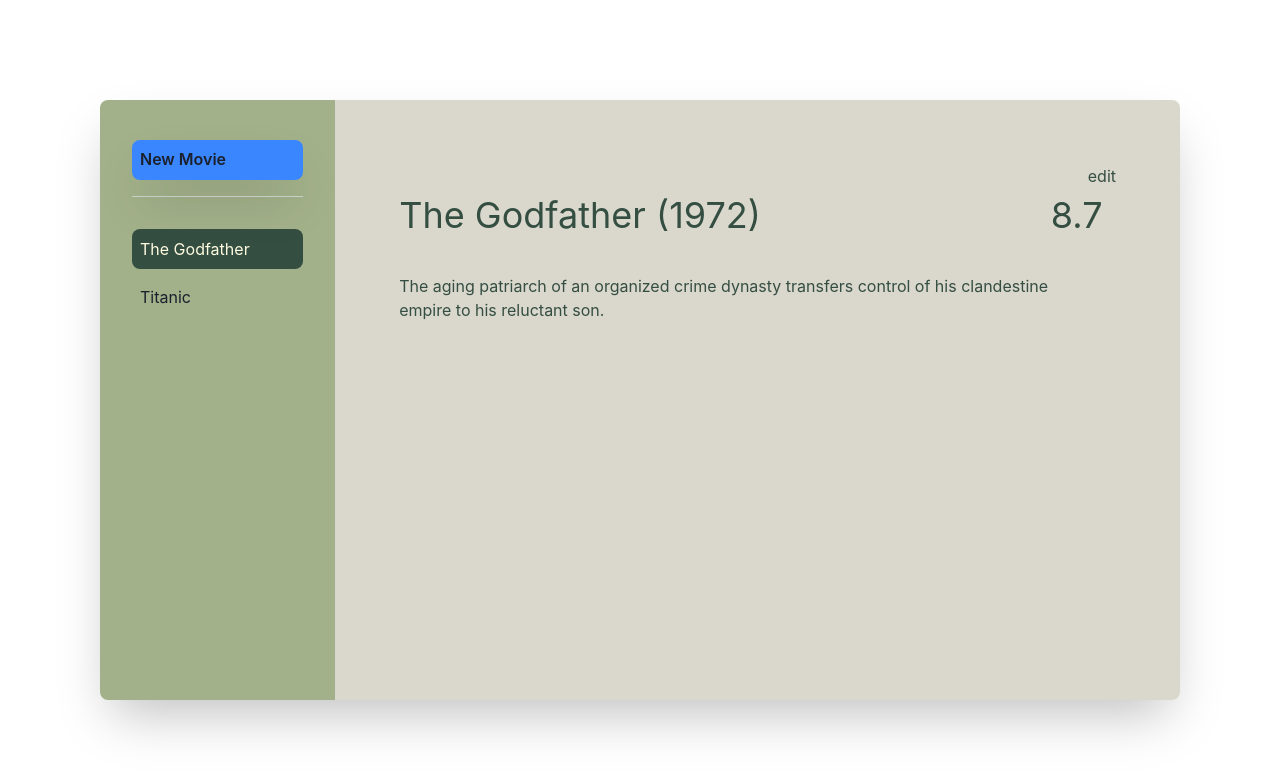
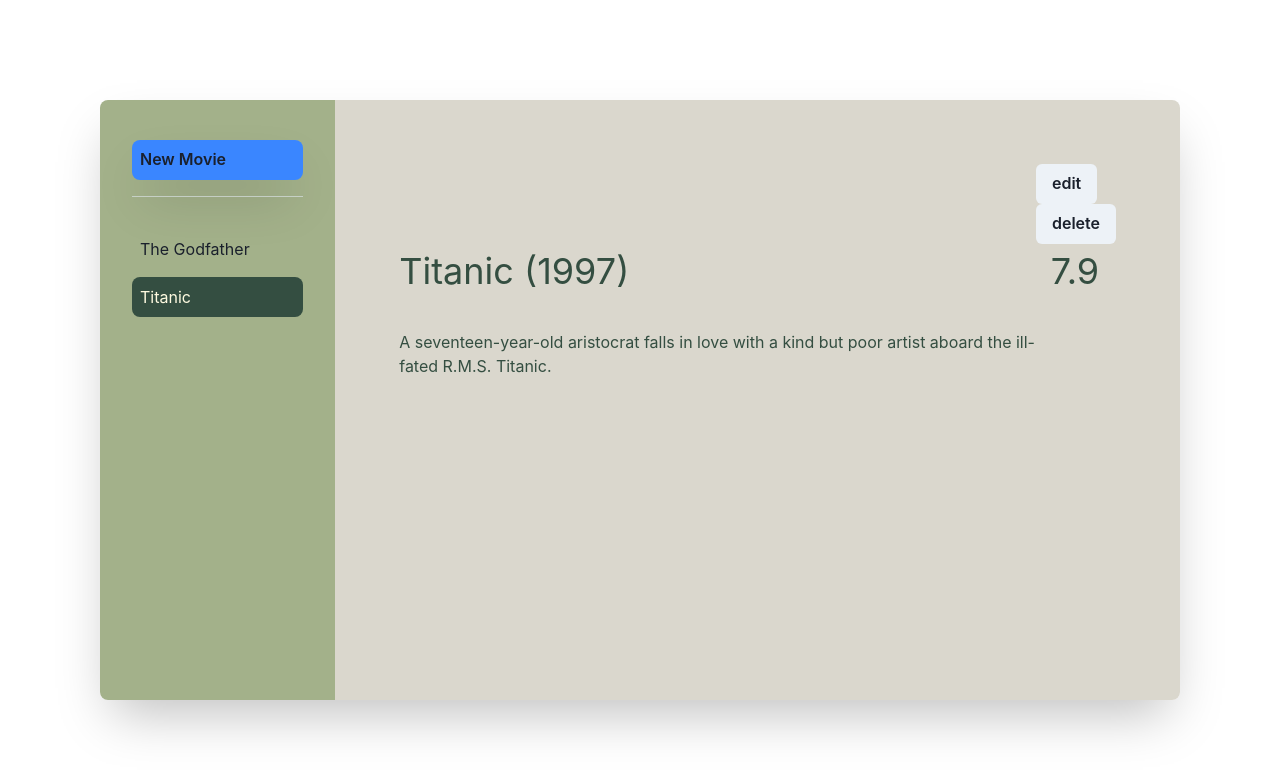
Before and after one commit to rrajath/dev-adventures-001, a React (Create React App) app: page /movies/1/edit in a window 1280 px wide. Both pictures are taken after a click on the button "Submit". Shown: the top 774 px of the page. Built offline with nearby package versions, Linux system fonts and the light colour scheme.

Commit message:
add delete use case

```diff
--- a/src/index.tsx
+++ b/src/index.tsx
@@ -11,6 +11,7 @@ import { loader as sidebarLoader } from './routes/sidebar';
 import { ChakraProvider } from '@chakra-ui/react';
 import NewMovie from './routes/newMovie';
 import { action as newMovieAction } from './routes/newMovie';
+import { action as destroyMovieAction } from './routes/destroyMovie';
 import { action as editMovieAction } from './routes/editMovie';
 import IndexPage from './routes';
 import EditMovie from './routes/editMovie';
@@ -41,6 +42,10 @@ const router = createBrowserRouter([
         element: <EditMovie/>,
         loader: movieLoader,
         action: editMovieAction,
+      },
+      {
+        path: '/movies/:movieId/destroy',
+        action: destroyMovieAction,
       }
     ]
   }
--- /dev/null
+++ b/src/routes/destroyMovie.tsx
@@ -0,0 +1,7 @@
+import { redirect } from "react-router-dom";
+import { deleteMovie } from "../utils/movies";
+
+export function action({ params }) {
+  deleteMovie(params.movieId);
+  return redirect('/');
+}
--- a/src/routes/movie.tsx
+++ b/src/routes/movie.tsx
@@ -1,7 +1,7 @@
 import React from 'react';
-import { NavLink, useLoaderData } from 'react-router-dom';
+import { Form, useLoaderData } from 'react-router-dom';
 import { getMovie } from '../utils/movies';
-import { Box, Flex, Text } from '@chakra-ui/react';
+import { Box, Button, Flex, Text } from '@chakra-ui/react';
 
 export function loader({ params }) {
   const movie = getMovie(params.movieId);
@@ -14,7 +14,24 @@ export default function MoviePage() {
     <Flex p={12} direction={'column'}>
       <Flex direction={'column'} color={'#344e41'}>
         <Box alignSelf={'end'}>
-          <NavLink to={`/movies/${movie.id}/edit`}>edit</NavLink>
+          <Form action='edit'>
+            <Button type='submit'>edit</Button>
+          </Form>
+          <Form
+            method='post'
+            action='destroy'
+            onSubmit={(event) => {
+              if (
+                !window.confirm(
+                  "Please confirm you want to delete this record."
+                )
+              ) {
+                event.preventDefault();
+              }
+            }}
+            >
+            <Button type='submit'>delete</Button>
+          </Form>
         </Box>
       </Flex>
       <Flex color={'#344e41'}>
--- a/src/routes/newMovie.tsx
+++ b/src/routes/newMovie.tsx
@@ -6,6 +6,7 @@ import { createMovie } from '../utils/movies';
 export async function action({ request }) {
   const formData = await request.formData();
   const updates = Object.fromEntries(formData);
+  console.log("🚀 ~ file: newMovie.tsx:9 ~ action ~ updates:", updates)
   createMovie(updates);
   return redirect('/');
 }
--- a/src/utils/movies.ts
+++ b/src/utils/movies.ts
@@ -1,8 +1,9 @@
 import { Movie } from './types';
 
+let idCounter = 0;
 let movies: Movie[] = [
   {
-    id: 1,
+    id: idCounter++,
     title: 'The Godfather',
     overview:
       'The aging patriarch of an organized crime dynasty transfers control of his clandestine empire to his reluctant son.',
@@ -10,7 +11,7 @@ let movies: Movie[] = [
     rating: 8.7,
   },
   {
-    id: 2,
+    id: idCounter++,
     title: 'Titanic',
     overview:
       'A seventeen-year-old aristocrat falls in love with a kind but poor artist aboard the ill-fated R.M.S. Titanic.',
@@ -18,7 +19,6 @@ let movies: Movie[] = [
     rating: 7.9,
   },
 ];
-let idCounter = 0;
 
 export function getMovies() {
   return movies;
@@ -39,3 +39,7 @@ export function updateMovie(updates: any, id: number) {
   const movie = getMovie(id);
   Object.assign(movie, updates);
 }
+
+export function deleteMovie(id: number) {
+  movies = movies.filter((m: Movie) => Number(m.id) != id);
+}
```
